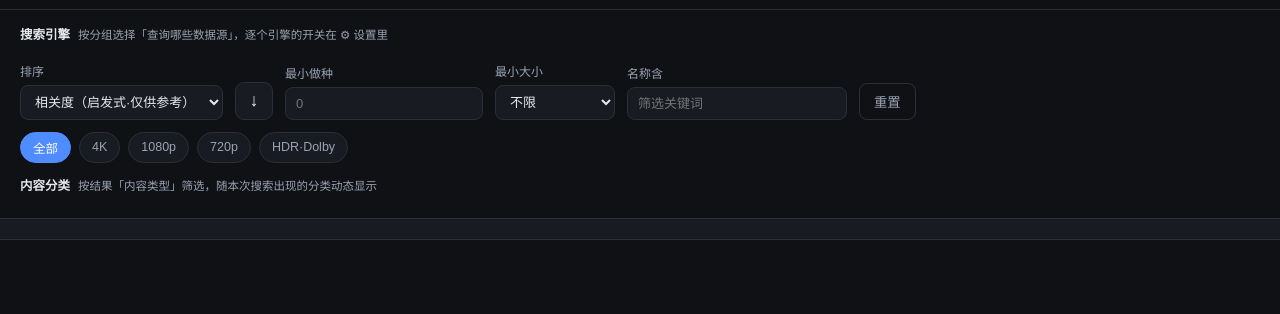
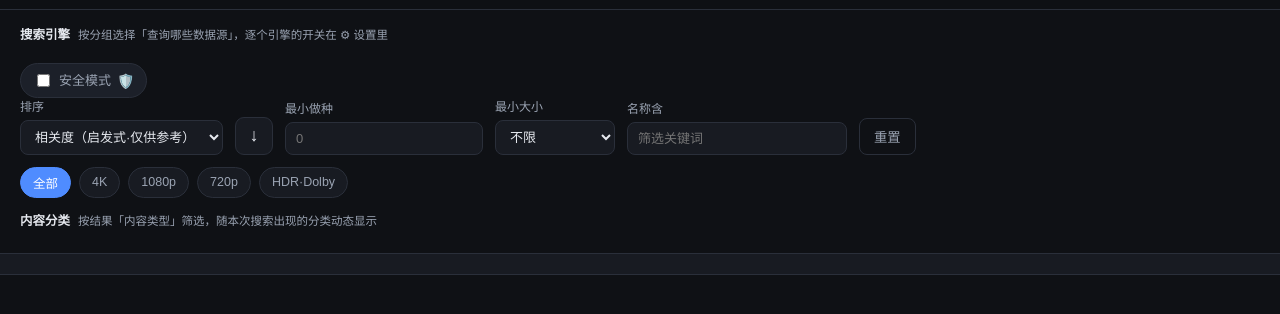
Before and after one commit to NoNameLeGo/torrent-search-app, an Electron app: page public/index.html in a window 1280 px wide. Shown: the part 56-370 px from the top of the page. Drawn offline with Linux system fonts and the light colour scheme; no server answers.

```diff
--- a/public/index.html
+++ b/public/index.html
@@ -29,6 +29,12 @@
   <section class="controls">
     <div class="filter-label">搜索引擎<span class="filter-hint">按分组选择「查询哪些数据源」，逐个引擎的开关在 ⚙ 设置里</span></div>
     <div id="group-chips" class="chips"></div>
+
+    <label class="safe-mode-label">
+      <input type="checkbox" id="safe-mode-toggle" />
+      <span>安全模式</span>
+      <span class="safe-mode-hint" title="禁用成人引擎 + 隐藏 NSFW 结果">🛡️</span>
+    </label>
 
     <div class="toolbar">
       <label class="field">
```
